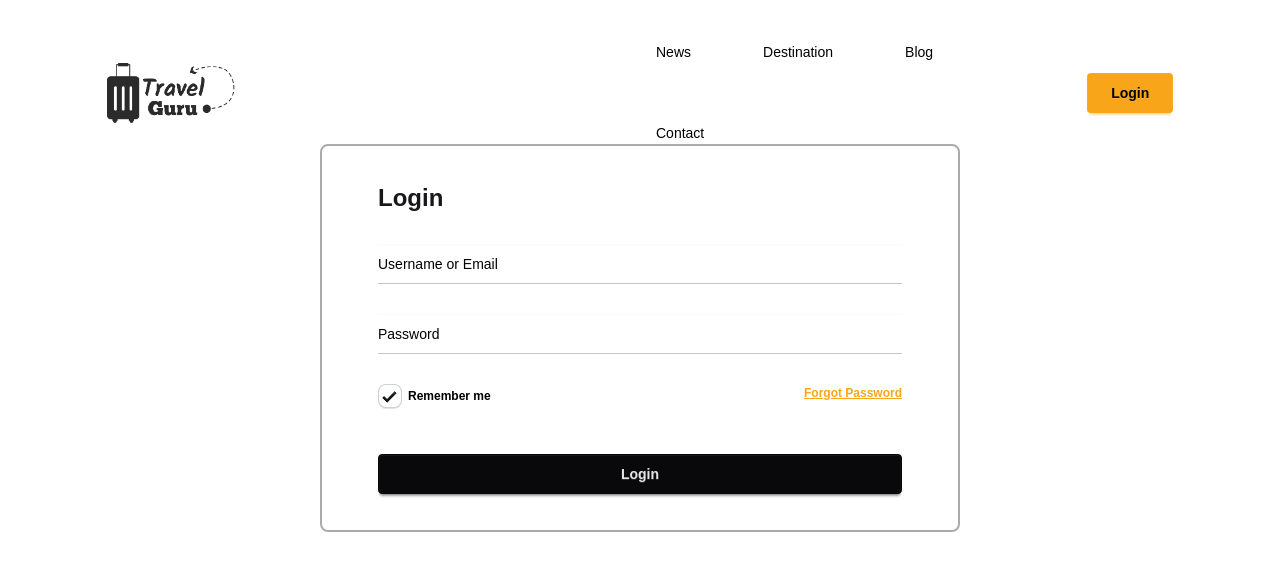
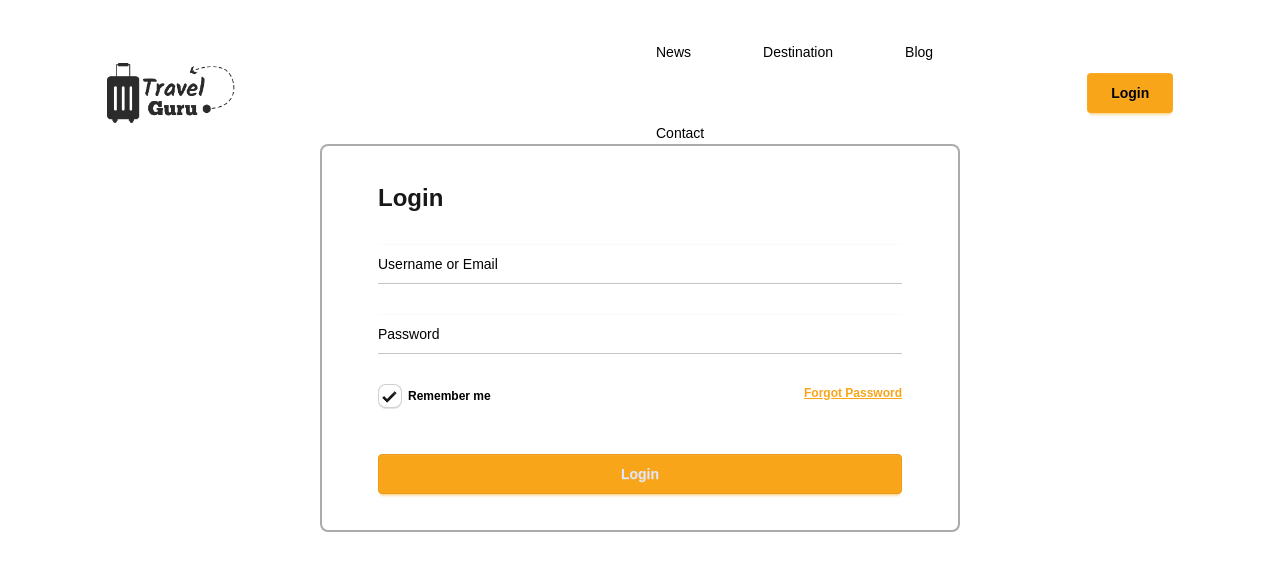
Before and after one commit to Shashuvo/Travel-Guru, a React (Vite) app: page /auth/login in a window 1280 px wide. Shown: the top 570 px of the page. Built offline with nearby package versions, Linux system fonts and the light colour scheme.

Commit message:
login button added

```diff
--- a/src/pages/Auth/Login.jsx
+++ b/src/pages/Auth/Login.jsx
@@ -15,7 +15,7 @@
                         </label>
                         <p className='underline font-semibold text-primary'>Forgot Password</p>
                     </div>
-                    <button className="btn btn-neutral mt-4">Login</button>
+                    <button className="btn btn-primary mt-4">Login</button>
                 </form>
             </div>
 
```
